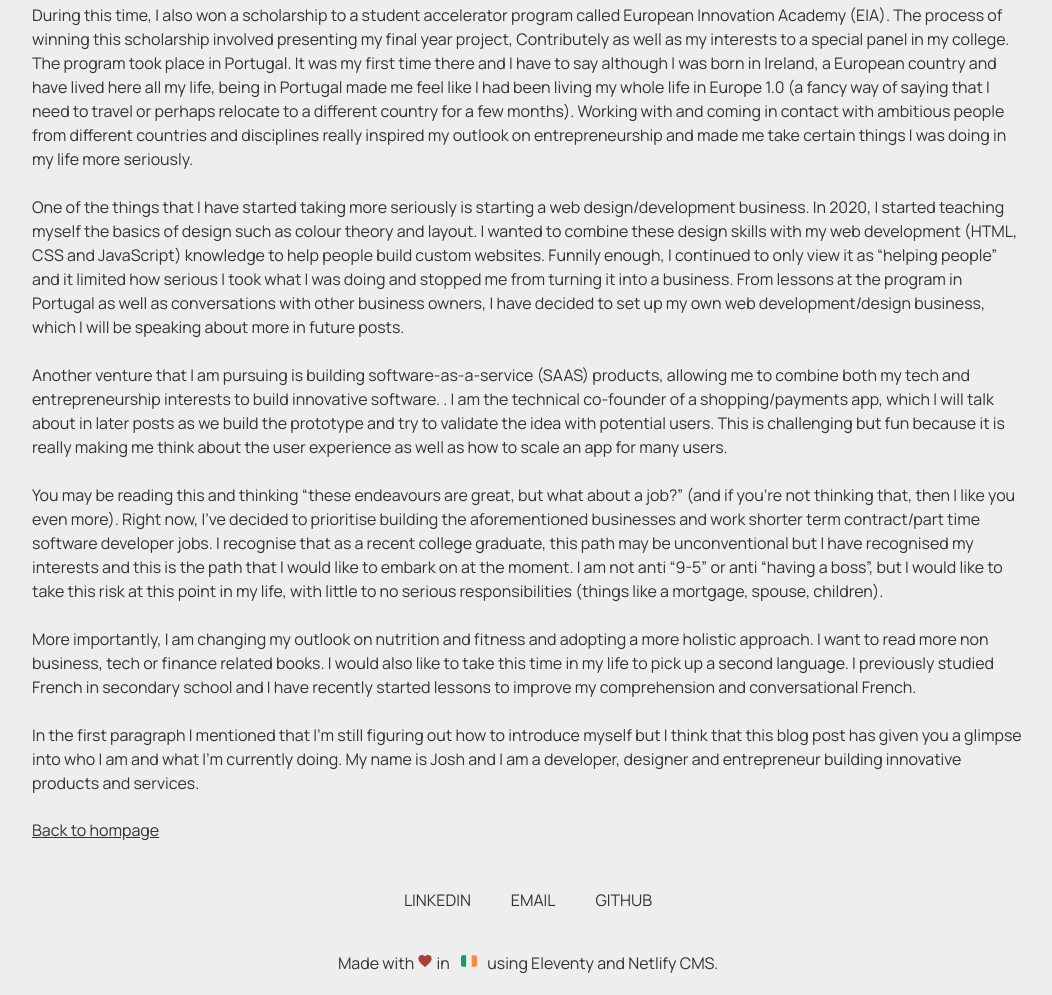
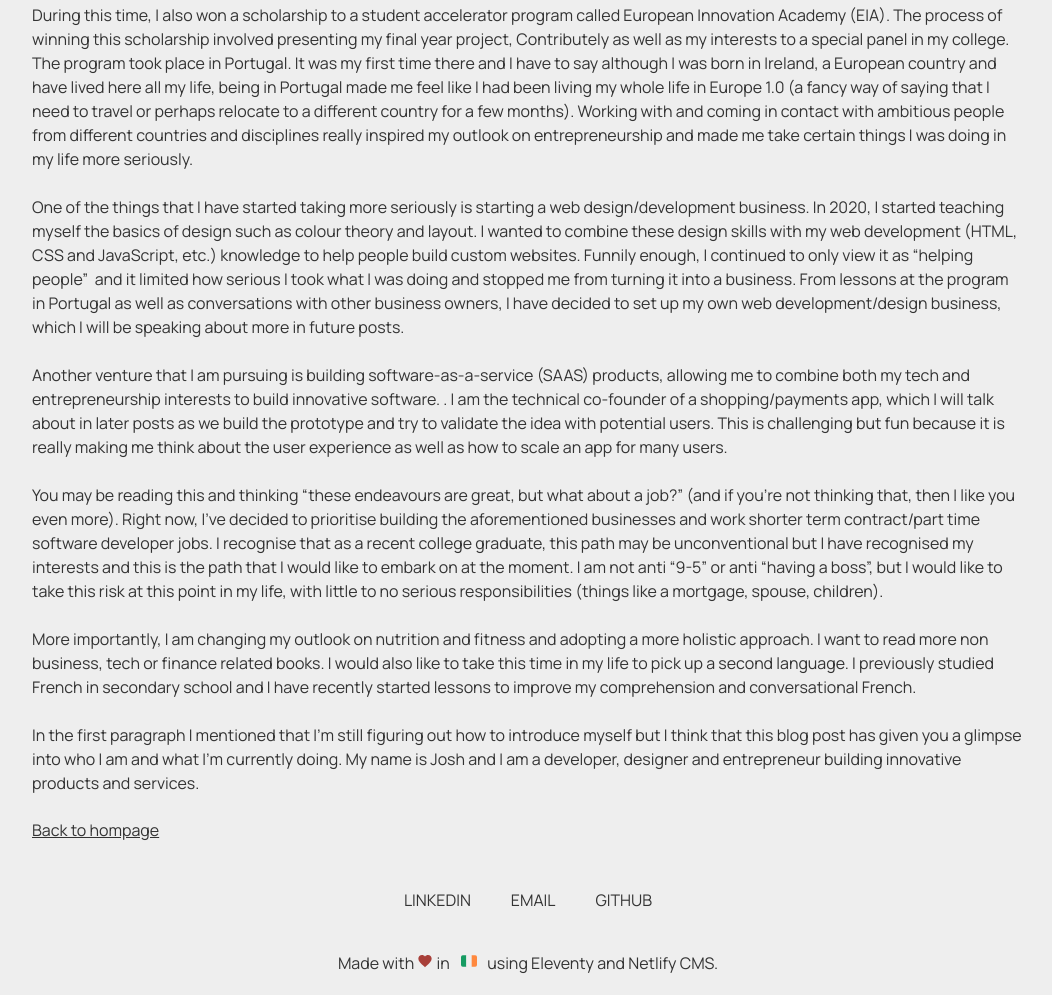
Before and after one commit to jchukwuezi/portfolio-v2.5, an Eleventy site: page src/blog/2022-11-20-summer-22-reflections.md in a window 1280 px wide. Shown: the part 1239-2234 px from the top of the page, without its empty margins (112-1164 px from the left). Built offline with nearby package versions, Linux system fonts and the light colour scheme; Eleventy itself is replaced by a stand-in of ours; files that its build step writes are made by us from their sources.

Commit message:
Update Blog “2022-11-20-summer-22-reflections”

```diff
--- a/src/blog/2022-11-20-summer-22-reflections.md
+++ b/src/blog/2022-11-20-summer-22-reflections.md
@@ -28,7 +28,7 @@ I am happy with the decision that I made. The startup environment was something
 
 During this time, I also won a scholarship to a student accelerator program called European Innovation Academy (EIA). The process of winning this scholarship involved presenting my final year project, Contributely as well as my interests to a special panel in my college. The program took place in Portugal. It was my first time there and I have to say although I was born in Ireland, a European country and have lived here all my life, being in Portugal made me feel like I had been living my whole life in Europe 1.0 (a fancy way of saying that I need to travel or perhaps relocate to a different country for a few months). Working with and coming in contact with ambitious people from different countries and disciplines really inspired my outlook on entrepreneurship and made me take certain things I was doing in my life more seriously.
 
-One of the things that I have started taking more seriously is starting a web design/development business. In 2020, I started teaching myself the basics of design such as colour theory and layout. I wanted to combine these design skills with my web development (HTML, CSS and JavaScript) knowledge to help people build custom websites. Funnily enough, I continued to only view it as “helping people”  and it limited how serious I took what I was doing and stopped me from turning it into a business. From lessons at the program in Portugal as well as conversations with other business owners, I have decided to set up my own web development/design business, which I will be speaking about more in future posts.
+One of the things that I have started taking more seriously is starting a web design/development business. In 2020, I started teaching myself the basics of design such as colour theory and layout. I wanted to combine these design skills with my web development (HTML, CSS and JavaScript, etc.) knowledge to help people build custom websites. Funnily enough, I continued to only view it as “helping people”  and it limited how serious I took what I was doing and stopped me from turning it into a business. From lessons at the program in Portugal as well as conversations with other business owners, I have decided to set up my own web development/design business, which I will be speaking about more in future posts.
 
 Another venture that I am pursuing is building software-as-a-service (SAAS) products, allowing me to combine both my tech and entrepreneurship interests to build innovative software. . I am the technical co-founder of a shopping/payments app, which I will talk about in later posts as we build the prototype and try to validate the idea with potential users. This is challenging but fun because it is really making me think about the user experience as well as how to scale an app for many users.
 
```
